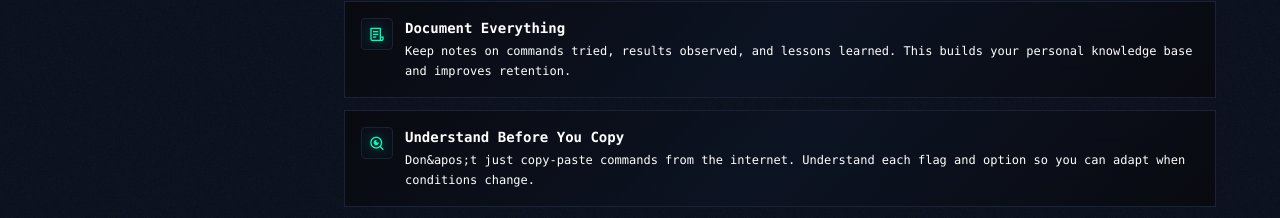
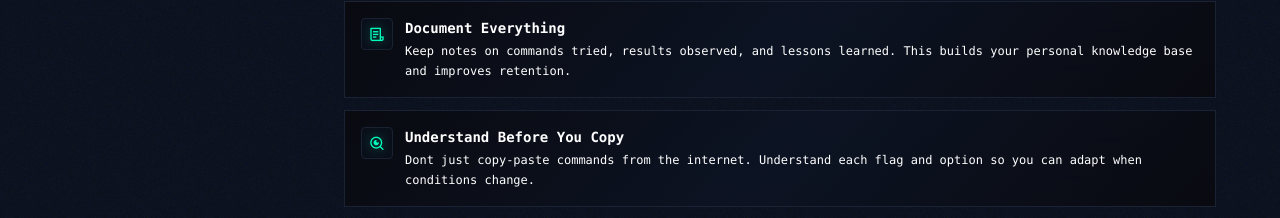
Before and after one commit to Tribrix23/cyber_sec_documentation, a Next.js app: page /additional-info in a window 1280 px wide. Shown: the part 5462-5680 px from the top of the page. Built offline with nearby package versions, Linux system fonts and the light colour scheme.

Commit message:
fix typo

```diff
--- a/app/additional-info/page.tsx
+++ b/app/additional-info/page.tsx
@@ -649,7 +649,7 @@ export default function AdditionalInfo() {
             },
             {
               title: 'Understand Before You Copy',
-              desc: 'Don&apos;t just copy-paste commands from the internet. Understand each flag and option so you can adapt when conditions change.',
+              desc: 'Dont just copy-paste commands from the internet. Understand each flag and option so you can adapt when conditions change.',
               icon: 'ri-search-eye-line',
             },
             {
```
